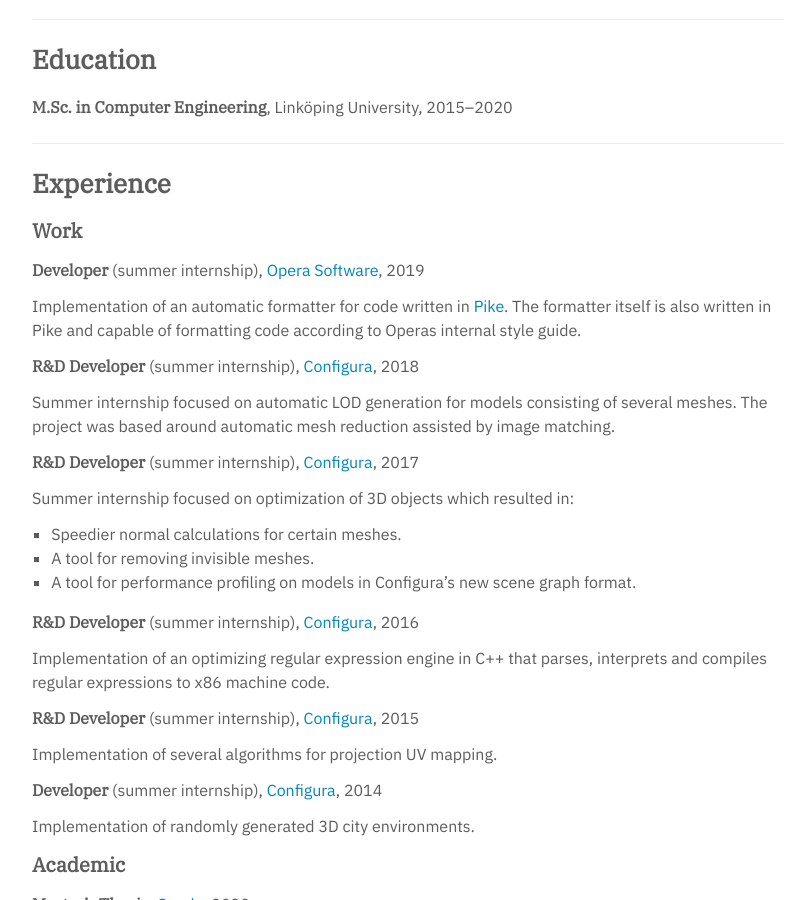
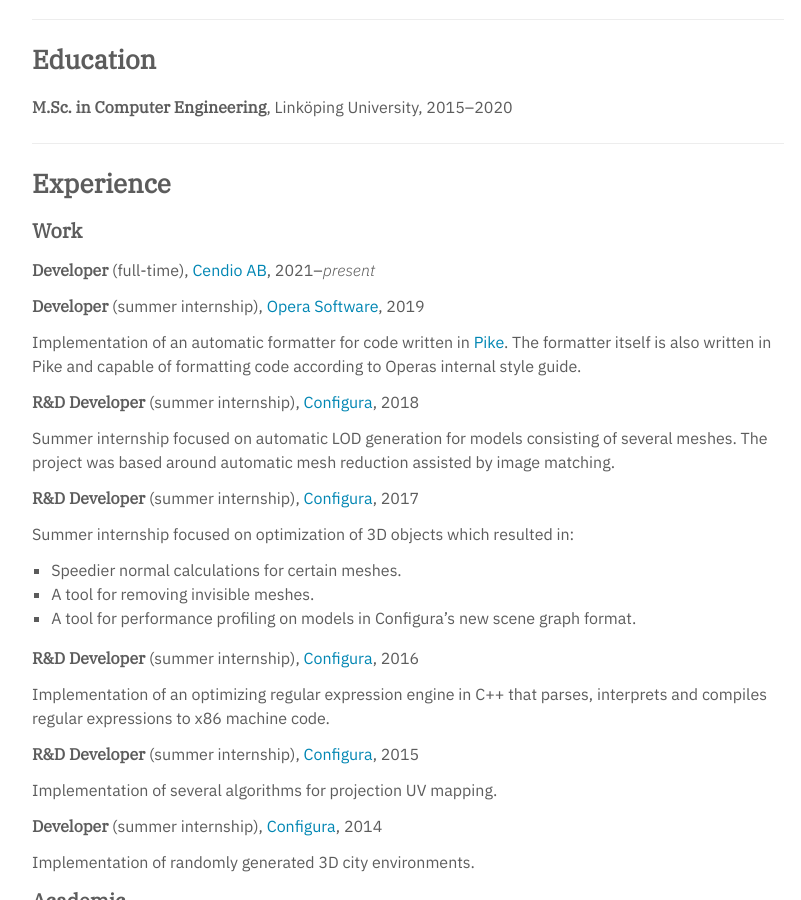
Before and after one commit to williamsjoblom/williamsjoblom.github.io, a Jekyll site: the page built from resume.md, in a window 1280 px wide and 900 px high, scrolled down 386 px. Shown: the whole window, without its empty margins (232-1033 px from the left). Built offline with Jekyll 4.4.1, drawn with Linux system fonts in a browser that asks for light colours.

Commit message:
Update resume.md

```diff
--- a/resume.md
+++ b/resume.md
@@ -26,6 +26,8 @@
 
 ## Experience
 #### Work
+**Developer** (full-time), [Cendio AB](https://www.cendio.com), 2021&ndash;*present*
+
 **Developer** (summer internship), [Opera Software](https://www.opera.com/), 2019
 
 Implementation of an automatic formatter for code written in [Pike](https://pike.lysator.liu.se). The formatter itself is also written in Pike and capable of formatting code according to Operas internal style guide.
```
